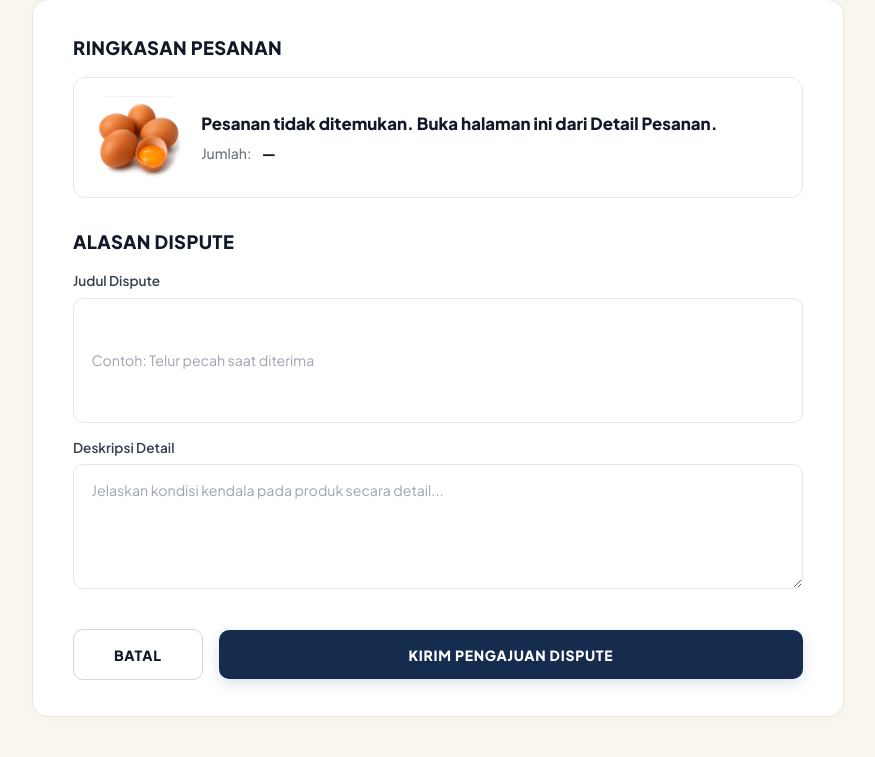
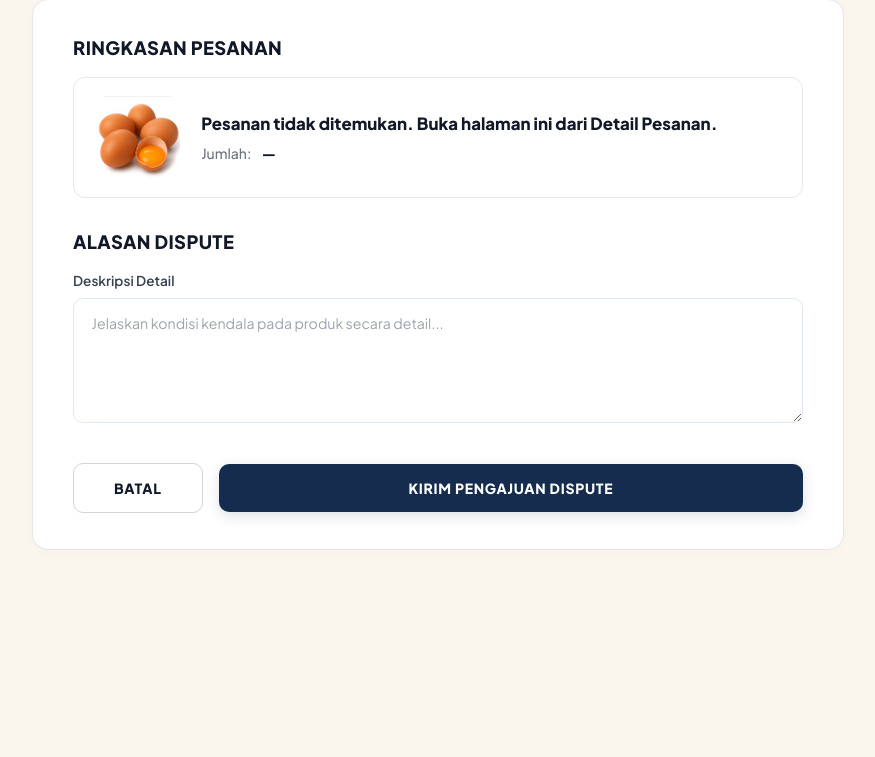
Before and after one commit to Vallens-jpg/B2B, a PHP site: page /pages/pengajuan_dispute.php in a window 1280 px wide. Shown: the part 109-866 px from the top of the page, without its empty margins (202-1077 px from the left). After the commit the page ends 659 px from the top, so only its background shows below. Run offline with PHP 8.4, Linux system fonts and the light colour scheme.

Commit message:
Judul dispute otomatis dari nama produk

```diff
--- a/src/api/dispute/detail.php
+++ b/src/api/dispute/detail.php
@@ -22,7 +22,7 @@ try {
     $idPembeli = $profil && $profil['id_pembeli'] !== null ? (int) $profil['id_pembeli'] : null;
     $idPerusahaan = $profil && $profil['id_perusahaan'] !== null ? (int) $profil['id_perusahaan'] : null;
     $stmt = $pdo->prepare(
-        'SELECT d.id_dispute AS id, d.id_pesanan AS order_id, ps.id_pembeli AS buyer_id, ps.id_perusahaan AS perusahaan_id, pn.id_produk AS produk_id, ps.total_harga + ps.fee_nominal AS total_bayar, ps.jumlah AS jumlah_kg, pr.nama_produk AS nama_produk, per.nama_perusahaan AS nama_perusahaan, pb.nama_pembeli AS nama_buyer, d.tanggal_mulai, d.tanggal_mulai AS created_at, d.nama_barang, NULL AS judul, d.keterangan AS deskripsi, d.foto_bukti, d.status, d.keputusan AS putusan, d.catatan_admin, d.tanggal_selesai, d.id_admin, d.kondisi_barang, d.tanggal_upload FROM dispute d JOIN pesanan ps ON ps.id_pesanan = d.id_pesanan JOIN penawaran pn ON pn.id_penawaran = ps.id_penawaran JOIN produk pr ON pr.id_produk = pn.id_produk LEFT JOIN pembeli pb ON pb.id_pembeli = ps.id_pembeli LEFT JOIN perusahaan per ON per.id_perusahaan = ps.id_perusahaan WHERE d.id_dispute = ? LIMIT 1'
+        'SELECT d.id_dispute AS id, d.id_pesanan AS order_id, ps.id_pembeli AS buyer_id, ps.id_perusahaan AS perusahaan_id, pn.id_produk AS produk_id, ps.total_harga + ps.fee_nominal AS total_bayar, ps.jumlah AS jumlah_kg, pr.nama_produk AS nama_produk, per.nama_perusahaan AS nama_perusahaan, pb.nama_pembeli AS nama_buyer, d.tanggal_mulai, d.tanggal_mulai AS created_at, d.nama_barang, d.nama_barang AS judul, d.keterangan AS deskripsi, d.foto_bukti, d.status, d.keputusan AS putusan, d.catatan_admin, d.tanggal_selesai, d.id_admin, d.kondisi_barang, d.tanggal_upload FROM dispute d JOIN pesanan ps ON ps.id_pesanan = d.id_pesanan JOIN penawaran pn ON pn.id_penawaran = ps.id_penawaran JOIN produk pr ON pr.id_produk = pn.id_produk LEFT JOIN pembeli pb ON pb.id_pembeli = ps.id_pembeli LEFT JOIN perusahaan per ON per.id_perusahaan = ps.id_perusahaan WHERE d.id_dispute = ? LIMIT 1'
     );
     $stmt->execute([$id]);
     $dispute = $stmt->fetch();
--- a/src/pages/pengajuan_dispute.php
+++ b/src/pages/pengajuan_dispute.php
@@ -380,14 +380,6 @@
       <!-- 2. ALASAN DISPUTE -->
       <div class="pd-section-spacing">
         <h2 class="pd-section-heading">ALASAN DISPUTE</h2>
-        <div class="pd-sub-label">Judul Dispute</div>
-        <input
-          type="text"
-          id="disputeJudul"
-          class="pd-textarea-field"
-          placeholder="Contoh: Telur pecah saat diterima"
-          style="margin-bottom:1rem;"
-        >
         <div class="pd-sub-label">Deskripsi Detail</div>
         <textarea
           id="disputeReason"
@@ -462,20 +454,19 @@
 
     // Submit pengajuan dispute (buat asli ke API)
     function submitPengajuanDispute() {
-      const judul = document.getElementById('disputeJudul').value.trim();
       const reason = document.getElementById('disputeReason').value.trim();
       if (!orderId) {
         alert('Pesanan tidak ditemukan.');
         return;
       }
-      if (!judul || !reason) {
-        alert('Judul dan deskripsi dispute wajib diisi.');
+      if (!reason) {
+        alert('Deskripsi dispute wajib diisi.');
         return;
       }
       fetch('../api/dispute/buat.php', {
         method: 'POST',
         headers: { 'Content-Type': 'application/json' },
-        body: JSON.stringify({ order_id: orderId, judul: judul, deskripsi: reason })
+        body: JSON.stringify({ order_id: orderId, deskripsi: reason })
       })
         .then(function (r) { return r.json(); })
         .then(function (res) {
```
Also changed, not shown: src/api/dispute/buat.php (+3 -4 lines).
